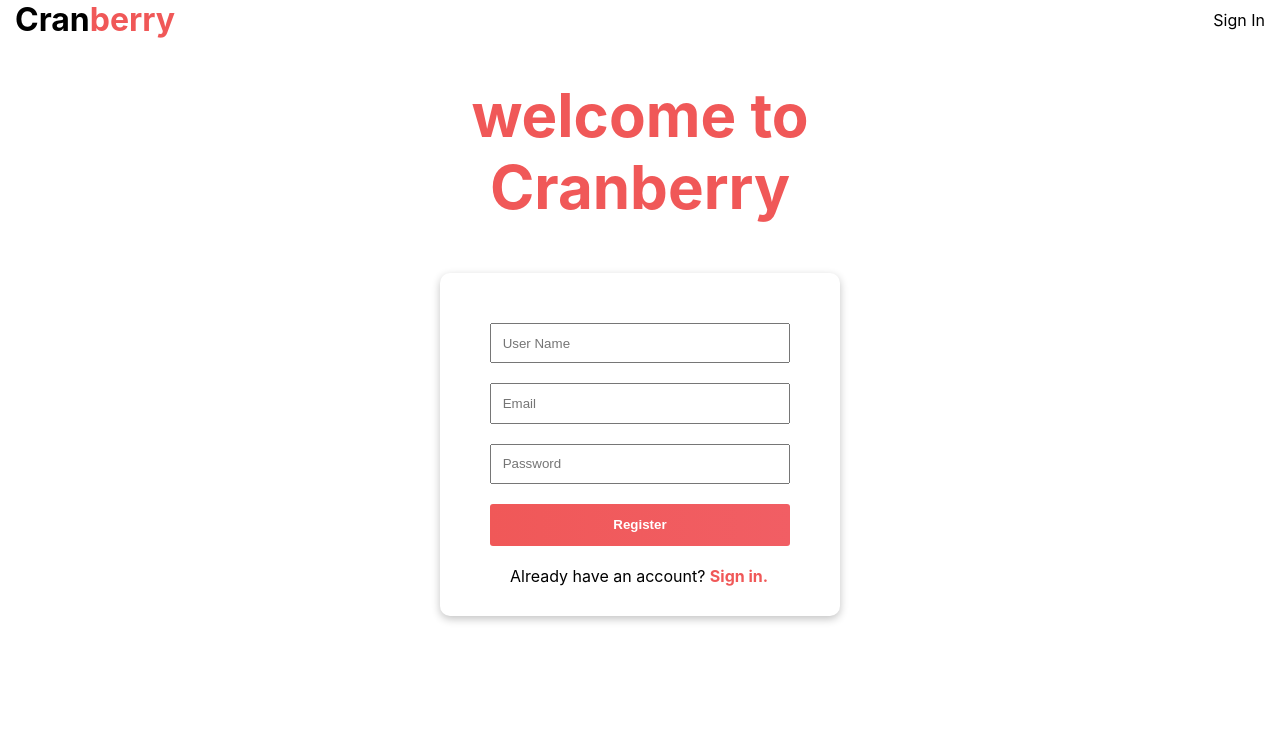
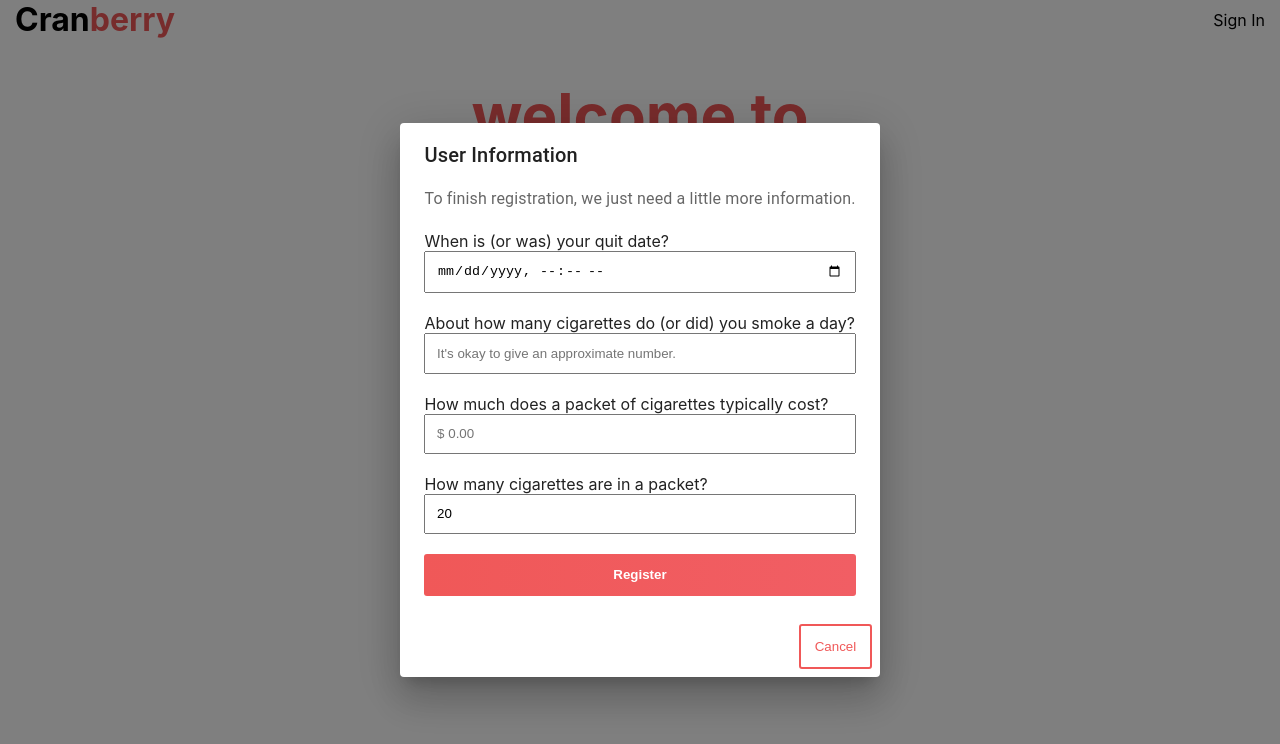
Before and after one commit to jfpalchak/cranberry, a React (Create React App) app in the folder cranberry/: page /register in a window 1280 px wide. Shown: the top 744 px of the page. Built offline with nearby package versions, Linux system fonts and the light colour scheme.

Commit message:
WIP: update user registration process

```diff
--- a/cranberry/src/components/Dashboard/Profile.tsx
+++ b/cranberry/src/components/Dashboard/Profile.tsx
@@ -15,9 +15,9 @@ export default function Profile(props: ProfileProps) {
 
   // SAFARI & FIREFOX DIDN'T LIKE THE PREVIOUS FORMAT.
   // When registering users, let's make sure to do this if necessary:
-  const fixDateForAllBrowsers = (dateString: string) => dateString.replace(/-/g, '/');
+  // const fixDateForAllBrowsers = (dateString: string) => dateString.replace(/-/g, '/');
 
-  user.quitDate = fixDateForAllBrowsers("12-11-2023"); // ! NEED TO ADD ABILITY TO SET QUIT DATE
+  // user.quitDate = fixDateForAllBrowsers("12-11-2023"); // ! NEED TO ADD ABILITY TO SET QUIT DATE
 
   const userProgress = useDataCalculations(user);
 
--- a/cranberry/src/components/Register.tsx
+++ b/cranberry/src/components/Register.tsx
@@ -6,17 +6,30 @@ import DialogActions from '@mui/material/DialogActions';
 import DialogContent from '@mui/material/DialogContent';
 import DialogContentText from '@mui/material/DialogContentText';
 import DialogTitle from '@mui/material/DialogTitle';
+import { Input } from '@chakra-ui/react'
+import {
+  NumberInput,
+  NumberInputField,
+  NumberInputStepper,
+  NumberIncrementStepper,
+  NumberDecrementStepper,
+} from '@chakra-ui/react'
+
 
 const BASE_URL = "http://localhost:5000/api";
 
 export default function Register() {
 
   const [registerSuccess, setRegisterSuccess] = useState<string | null>(null);
-  const [nextStep, setNextStep] = useState(false);
+  const [nextStep, setNextStep] = useState(true); // ! DEFAULT IS FALSE
   const [formData, setFormData] = useState<RegisterFormState>({
     userName: '',
     email: '',
-    password: ''
+    password: '',
+    quitDate: '',
+    avgSmokedDaily: 0,
+    cigsPerPack: 0,
+    pricePerPack: 0
   });
 
   const handleChange = (e: React.ChangeEvent<HTMLInputElement>) => {
@@ -27,9 +40,12 @@ export default function Register() {
   const handleRegister = async (e: React.FormEvent<HTMLFormElement>) => {
     e.preventDefault();
 
+    console.log(formData);
+
     AuthService.register(formData)
       .then(response => {
         setRegisterSuccess(`${response.data.status}: ${response.data.message}`);
+        setNextStep(false);
         // redirect user
       })
       .catch((error) => {
@@ -40,6 +56,7 @@ export default function Register() {
         || error.response.data.errors.Password
         || error.response.data.errors.UserName
         setRegisterSuccess(message);
+        setNextStep(false);
       });
   }
 
@@ -113,9 +130,51 @@ export default function Register() {
           <DialogContentText>
             To finish registration, we just need a little more information.
           </DialogContentText>
-          <form className="register-form auth-form">
-
-          <button className="btn primary-btn">Register</button>
+          <form className="register-form auth-form" onSubmit={handleRegister}>
+            <br/>
+            <label htmlFor="quitDate">When is (or was) your quit date?</label>
+            <Input
+              type="datetime-local"
+              id="quitDate"
+              name="quitDate"
+              onChange={handleChange}
+              isRequired={true}
+            />
+            <br/>
+            <label htmlFor="avgSmokedDaily">About how many cigarettes do (or did) you smoke a day?</label>
+            <input
+              type="number"
+              id="avgSmokedDaily"
+              name="avgSmokedDaily"
+              placeholder="It's okay to give an approximate number."
+              onChange={handleChange}
+              required
+            />
+            <br/>
+            <label htmlFor="pricePerPack">How much does a packet of cigarettes typically cost?</label>
+            <input
+              type="number"
+              min={1.00}
+              step={0.01}
+              placeholder={'$ 0.00'}
+              id="pricePerPack"
+              name="pricePerPack"
+              onChange={handleChange}
+              required
+            />
+            <br/>
+            <label htmlFor="cigsPerPack">How many cigarettes are in a packet?</label>
+            <input
+              type="number"
+              defaultValue={20}
+              min={0}
+              id="cigsPerPack"
+              name="cigsPerPack"
+              onChange={handleChange}
+              required
+            />
+            <br/>
+            <button className="btn primary-btn">Register</button>
           </form>
         </DialogContent>
         <DialogActions>
@@ -130,4 +189,8 @@ interface RegisterFormState {
   userName: string;
   email: string;
   password: string;
+  quitDate: string;
+  avgSmokedDaily: number;
+  cigsPerPack: number;
+  pricePerPack: number;
 }
```
Also changed, not shown: cranberry/src/types/index.ts (+5 -5 lines).
